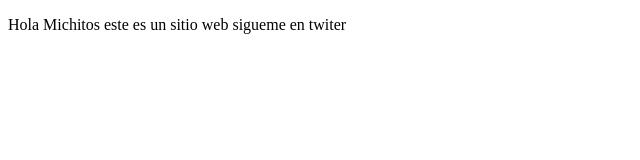
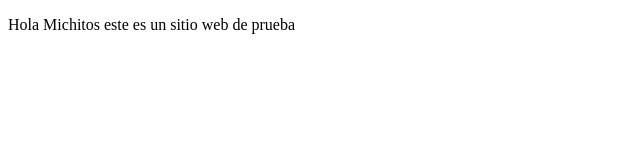
Before and after one commit to RaquelMG/proyectoDemoCursoPrework, a plain HTML site: page index.html in a window 1280 px wide. Shown: the full height of the page, 0-640 px from the left. Drawn offline with Linux system fonts and the light colour scheme.

Commit message:
cambios agregue mas info

```diff
--- a/index.html
+++ b/index.html
@@ -8,7 +8,7 @@
 </head>
 <body>
     <p>
-        Hola Michitos este es un sitio web sigueme en twiter
+        Hola Michitos este es un sitio web de prueba
     </p>
 </body>
 </html>
```
